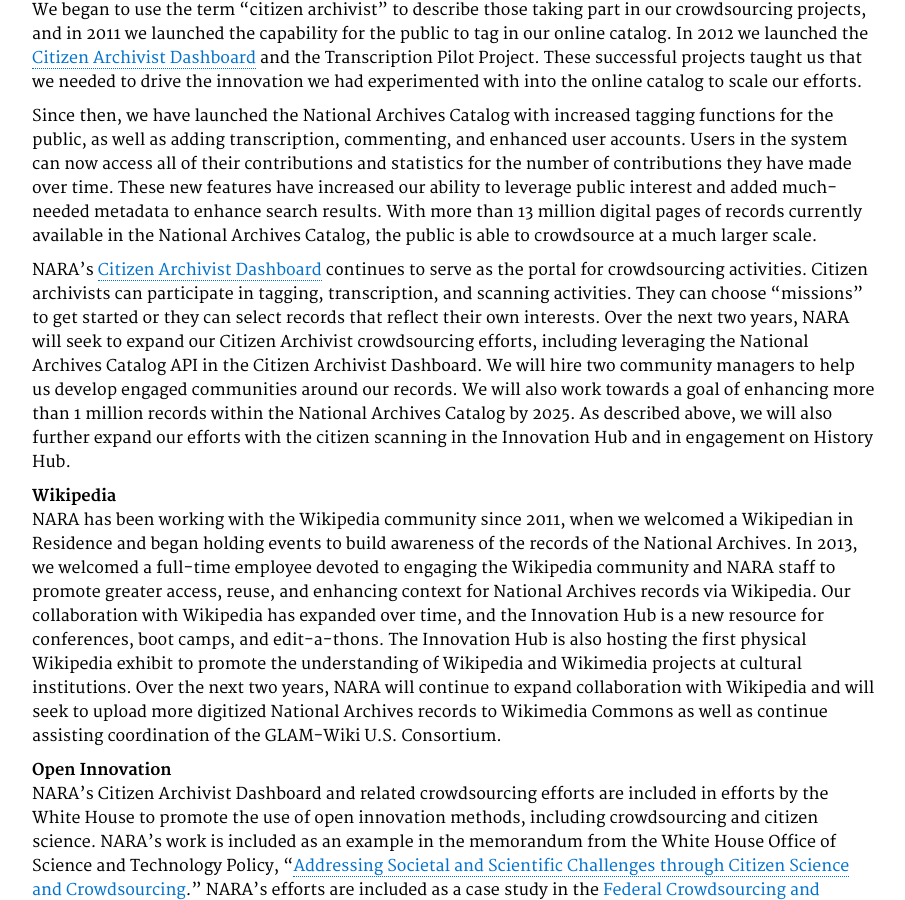
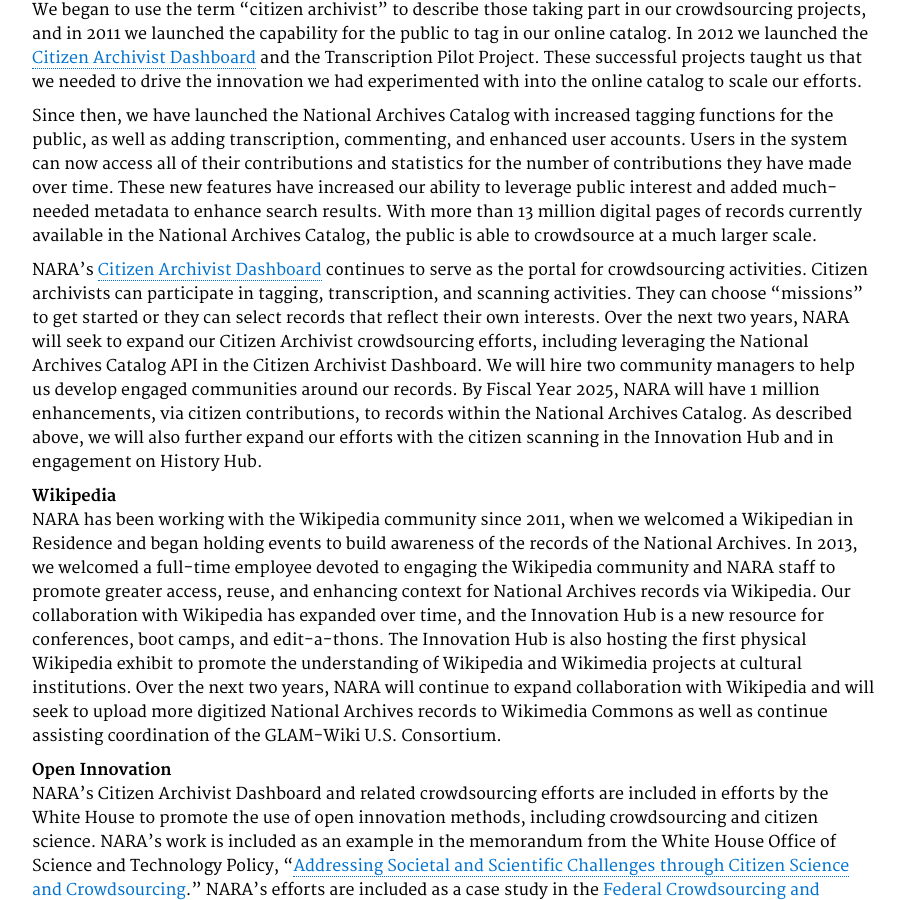
Before and after one commit to usnationalarchives/opengovplan, a Jekyll site: the page built from pages/flagshipinitiatives.md, in a window 1280 px wide and 900 px high, scrolled down 3773 px. Shown: the whole window, without its empty margins (350-1255 px from the left). Built offline with Jekyll 4.4.1, drawn with Linux system fonts in a browser that asks for light colours.

Commit message:
Update flagshipinitiatives.md
Update to language in Citizen Archivist "By 2025"

```diff
--- a/pages/flagshipinitiatives.md
+++ b/pages/flagshipinitiatives.md
@@ -113,7 +113,7 @@ In 2009, NARA launched our first blog as a pilot project to build a community an
 
 
 
-<p>NARA’s <a href="http://archives.gov/citizen-archivist/">Citizen Archivist Dashboard</a> continues to serve as the portal for crowdsourcing activities. Citizen archivists can participate in tagging, transcription, and scanning activities. They can choose “missions” to get started or they can select records that reflect their own interests. Over the next two years, NARA will seek to expand our Citizen Archivist crowdsourcing efforts, including leveraging the National Archives Catalog API in the Citizen Archivist Dashboard. We will hire two community managers to help us develop engaged communities around our records. We will also work towards a goal of enhancing more than 1 million records within the National Archives Catalog by 2025. As described above, we will also further expand our efforts with the citizen scanning in the Innovation Hub and in engagement on History Hub.</p>
+<p>NARA’s <a href="http://archives.gov/citizen-archivist/">Citizen Archivist Dashboard</a> continues to serve as the portal for crowdsourcing activities. Citizen archivists can participate in tagging, transcription, and scanning activities. They can choose “missions” to get started or they can select records that reflect their own interests. Over the next two years, NARA will seek to expand our Citizen Archivist crowdsourcing efforts, including leveraging the National Archives Catalog API in the Citizen Archivist Dashboard. We will hire two community managers to help us develop engaged communities around our records. By Fiscal Year 2025, NARA will have 1 million enhancements, via citizen contributions, to records within the National Archives Catalog. As described above, we will also further expand our efforts with the citizen scanning in the Innovation Hub and in engagement on History Hub.</p>
 
 
 
```
